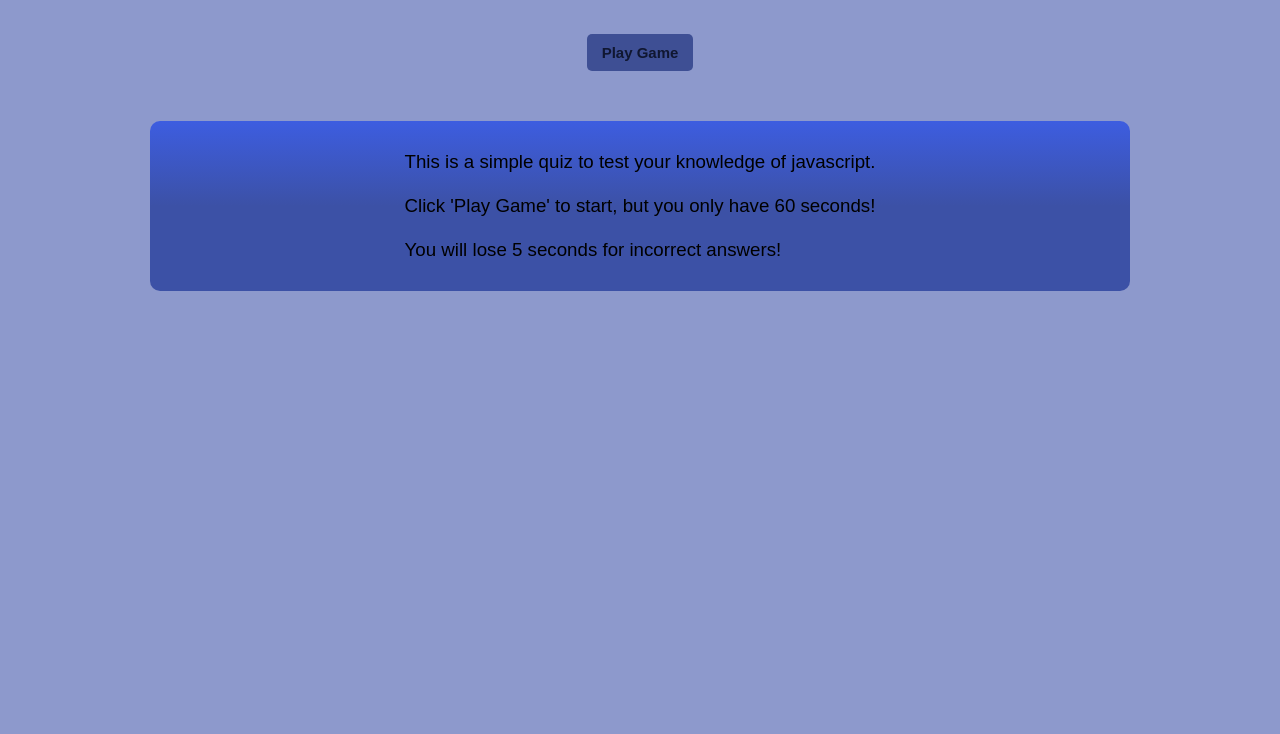
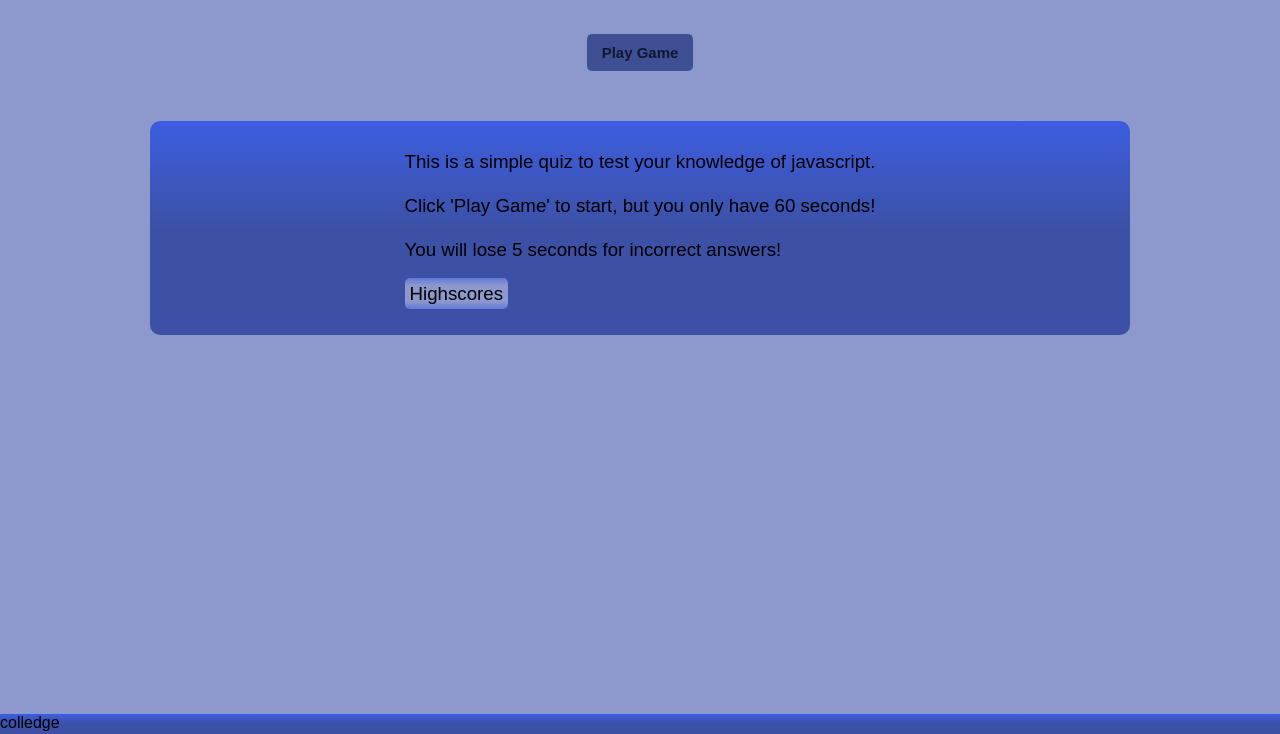
Before and after one commit to jakecolledge97/javascript-quiz-game, a plain HTML site: page index.html in a window 1280 px wide. Shown: the part 66-800 px from the top of the page. Drawn offline with Linux system fonts and the light colour scheme.

Commit message:
links open in new tab, styled some stuff

```diff
--- a/index.html
+++ b/index.html
@@ -27,17 +27,19 @@
         </form>
     </section>
     <section class="highscore-link">
-        <a href="highscores.html">Highscores</a>
+        <a href="highscores.html" target="_blank">Highscores</a>
     </section>
     <main>
         <section class="questions" id="game-description">
             <h3>This is a simple quiz to test your knowledge of javascript.
             <br><br>Click 'Play Game' to start, but you only have 60 seconds!
-            <br><br>You will lose 5 seconds for incorrect answers!</h3>
+            <br><br>You will lose 5 seconds for incorrect answers! <br><br><a href="highscores.html" target="_blank">Highscores</a></h3>
         </section>
 
     </main>
-    <footer></footer>
+    <footer>
+        colledge
+    </footer>
     <script src="script.js"></script>
 </body>
 </html>
--- a/script.js
+++ b/script.js
@@ -189,8 +189,8 @@ function saveScore(event){
     event.preventDefault()
     //check if user has entered initials
     var userInitials = saveHighscore.querySelector("#initials").value
-    if(userInitials === ""){
-        alert("you must enter your initials!")
+    if(userInitials === "" || userInitials.length > 2){
+        alert("you must enter your initials! eg. JC")
         return
     }
     document.querySelector(".highscore-form").style.display = "none"
--- a/style.css
+++ b/style.css
@@ -65,9 +65,12 @@ main .highscores{
     border-radius: 10px;
     background-image: var(--dark-col);
 }
-.highscore-link a{
+a{
     text-decoration: none;
     color: black;
+    background-image: var(--light-col);
+    border-radius: 5px;
+    padding: 5px;
 }
 li{
     list-style-type: none;
@@ -135,3 +138,11 @@ main button:hover{
     border: #6279D9 solid 1px;
     border-radius: 5px;
 }
+footer{
+    display: flex;
+    position: absolute;
+    bottom: 0px;
+    height: 20px;
+    width: 100%;
+    background-image: var(--dark-col);
+}
```
